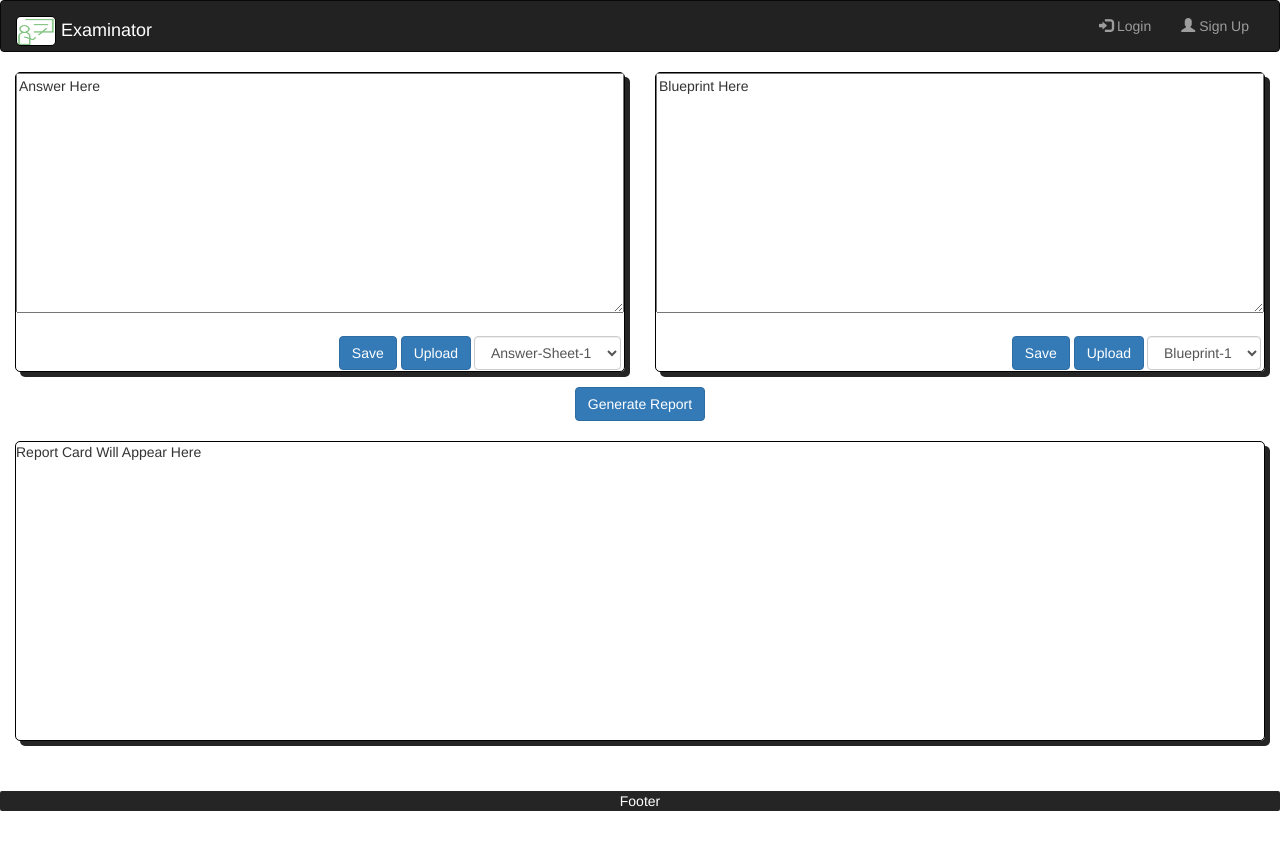
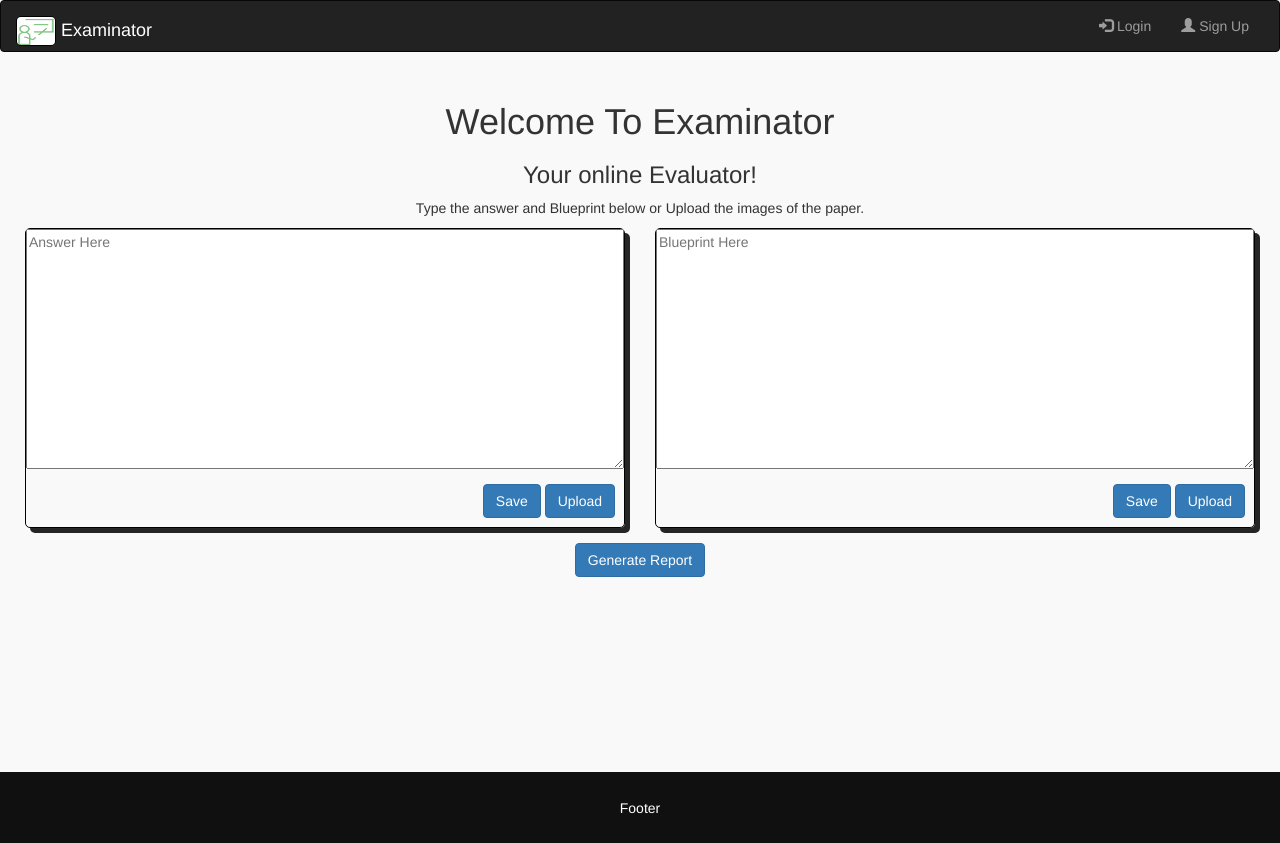
Before and after one commit to RaviHegde12/Examinator, a Django app: page / in a window 1280 px wide. Before the commit the page ends 811 px from the top, so only its background shows below. Run offline with Django 3.2, Linux system fonts and the light colour scheme; parts of the project's set-up code (start-up, migrations or seed data) failed here and were passed over; some libraries are stand-ins or nearby versions.

Commit message:
Made changes to UI

```diff
--- a/examinator/static/css/main.css
+++ b/examinator/static/css/main.css
@@ -1,3 +1,14 @@
+html, body {
+  height: 100%;
+  margin: 0;
+  background-color: #f9f9f9 !important;
+}
+#wrap {
+    padding: 10px;
+    min-height: -webkit-calc(100% - 100px);     /* Chrome */
+    min-height: -moz-calc(100% - 100px);     /* Firefox */
+    min-height: calc(100% - 100px);     /* native */
+}
 .col-sm-6 {
   padding-bottom: 15px !important;
 }
@@ -36,8 +47,8 @@
 
 .options {
   position: absolute;
-  bottom: 17px;
-  right: 169px;
+  bottom: 25px;
+  right: 25px;
 }
 
 #save-button {
@@ -48,8 +59,8 @@
 
 .options1 {
   position: absolute;
-  bottom: 17px;
-  right: 136px;
+  bottom: 25px;
+  right: 25px;
 }
 
 .form-group {
@@ -72,12 +83,10 @@
 }
 
 .footer {
-  width: 100%;
-  height: 100%;
-  background-color: #252525;;
+  position: relative;
+  clear: both;
+  background: #101010;
+  text-align: center;
+  padding: 2%;
   color: white;
-  text-align: center;
-  margin-top: 50px;
-  position: relative;
-  border-radius: 2px;
 }
--- a/examinator/templates/base.html
+++ b/examinator/templates/base.html
@@ -32,7 +32,7 @@
     <div class="collapse navbar-collapse" id="bs-example-navbar-collapse-1">
         <ul class="nav navbar-nav navbar-right" >
         {% if request.user.is_authenticated %}
-          <li><a href="{% url 'homepage' %}">Welcome {{user.username}}!</a></li>
+          <li><a href="{% url 'homepage' %}">Howdy {{user.username}}!</a></li>
           <li><a href="{% url 'logout' %}"><span class="glyphicon glyphicon-log-out"></span> Logout</a></li>
         {% else %}
           <li><a href="{% url 'login' %}"><span class="glyphicon glyphicon-log-in"></span> Login</a></li>
--- a/examinator/templates/home.html
+++ b/examinator/templates/home.html
@@ -1,62 +1,63 @@
 {% extends "base.html" %}
 {% block content %}
 <body>
+<div id="wrap">
 <div class="container-fluid">
+  <div class="row">
+    <div class="col-sm-12" style="text-align: center;">
+      <h1>Welcome To Examinator</h1>
+      <h3>Your online Evaluator!</h3>
+      <p>Type the answer and Blueprint below or Upload the images of the paper.</p>
+    </div>
+  </div>
   <div class="row">
     <div class="col-sm-6">
       <div class="box">
-        <textarea class="editable" id="answer-area">Answer Here</textarea>
+        <textarea class="editable" id="answer-area" placeholder="Answer Here"></textarea>
         <div class="options">
           <button class="btn btn-primary">Save</button>
+          {% if request.user.is_authenticated %}
           <a class="link" href="{% url 'file_upload' %}">
             <div class="btn btn-primary">Upload</div>
           </a>
+          {% else %}
+          <a class="link" href="{% url 'login' %}">
+            <div class="btn btn-primary">Upload</div>
+          </a>
+          {% endif %}
         </div>
-        <div class="form-group">
-            <select class="form-control">
-              <option>Answer-Sheet-1</option>
-              <option>2</option>
-              <option>3</option>
-              <option>4</option>
-            </select>
-          </div>
       </div>
     </div>
     <div class="col-sm-6">
       <div class="box">
-        <textarea class="editable" id="blueprint-area">Blueprint Here</textarea>
+        <textarea class="editable" id="blueprint-area" placeholder="Blueprint Here"></textarea>
         <div class="options1">
           <button class="btn btn-primary">Save</button>
+          {% if request.user.is_authenticated %}
           <a class="link" href="{% url 'file_upload' %}">
             <div class="btn btn-primary">Upload</div>
           </a>
+          {% else %}
+          <a class="link" href="{% url 'login' %}">
+            <div class="btn btn-primary">Upload</div>
+          </a>
+          {% endif %}
         </div>
-        <div class="form-group">
-            <select class="form-control">
-              <option>Blueprint-1</option>
-              <option>2</option>
-              <option>3</option>
-              <option>4</option>
-            </select>
-          </div>
       </div>
     </div>
   </div>
   <div class="row">
     <div class="col-sm-12 text-center">
+      {% if request.user.is_authenticated %}
       <button class="btn btn-primary" onclick="generate();">Generate Report</button>
-    </div>
-  </div>
-  <div class="row">
-    <div class="col-sm-12">
-      <div id="report" class="result">
-          Report Card Will Appear Here
-      </div>
+      {% else %}
+      <a href="{% url 'login' %}"><button class="btn btn-primary">Generate Report</button></a>
+      {% endif %}
     </div>
   </div>
 </div>
+</div>
+<footer class="footer">Footer
+</footer>
 </body>
-<footer class="footer">
-  <p>Footer</p>
-</footer>
 {% endblock %}
```
Also changed, not shown: 1 other file.
